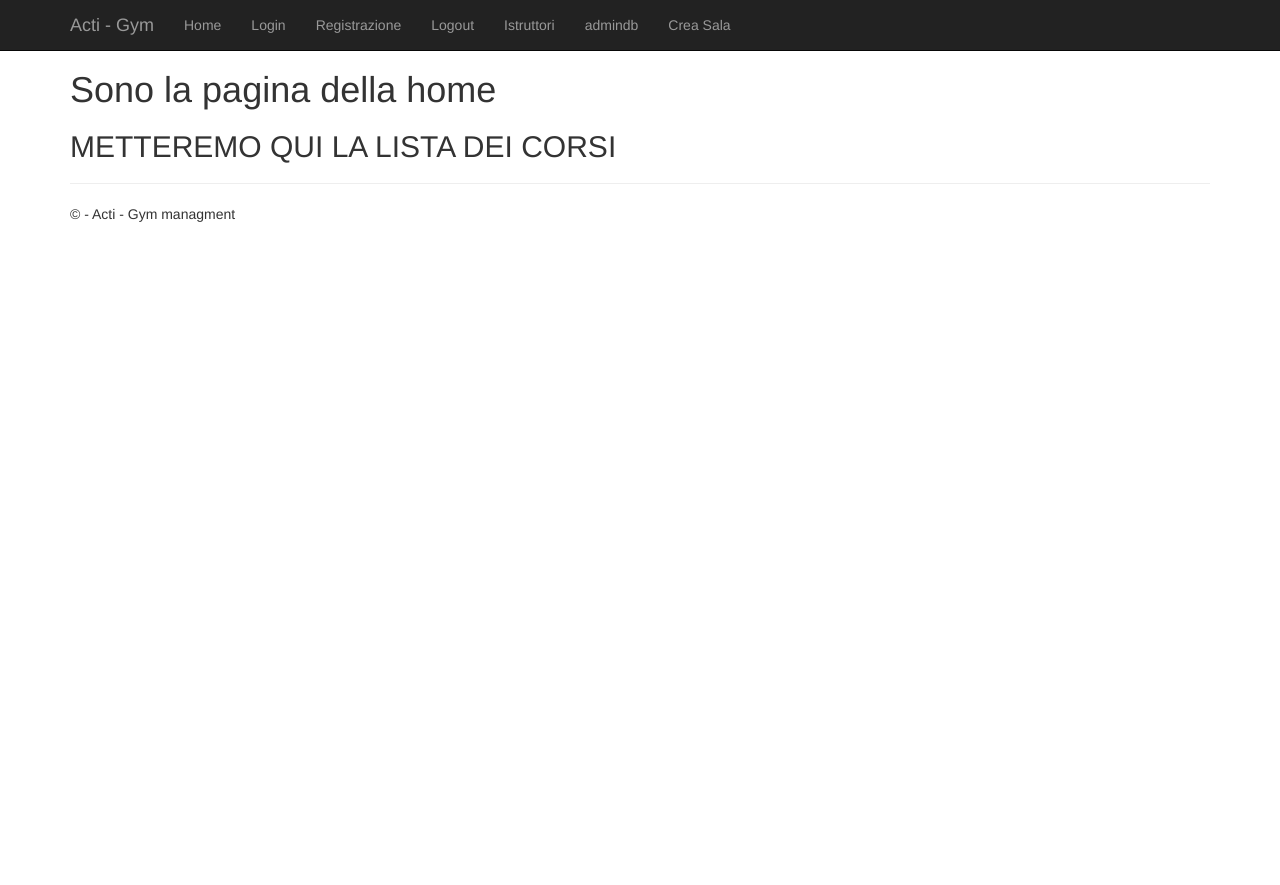
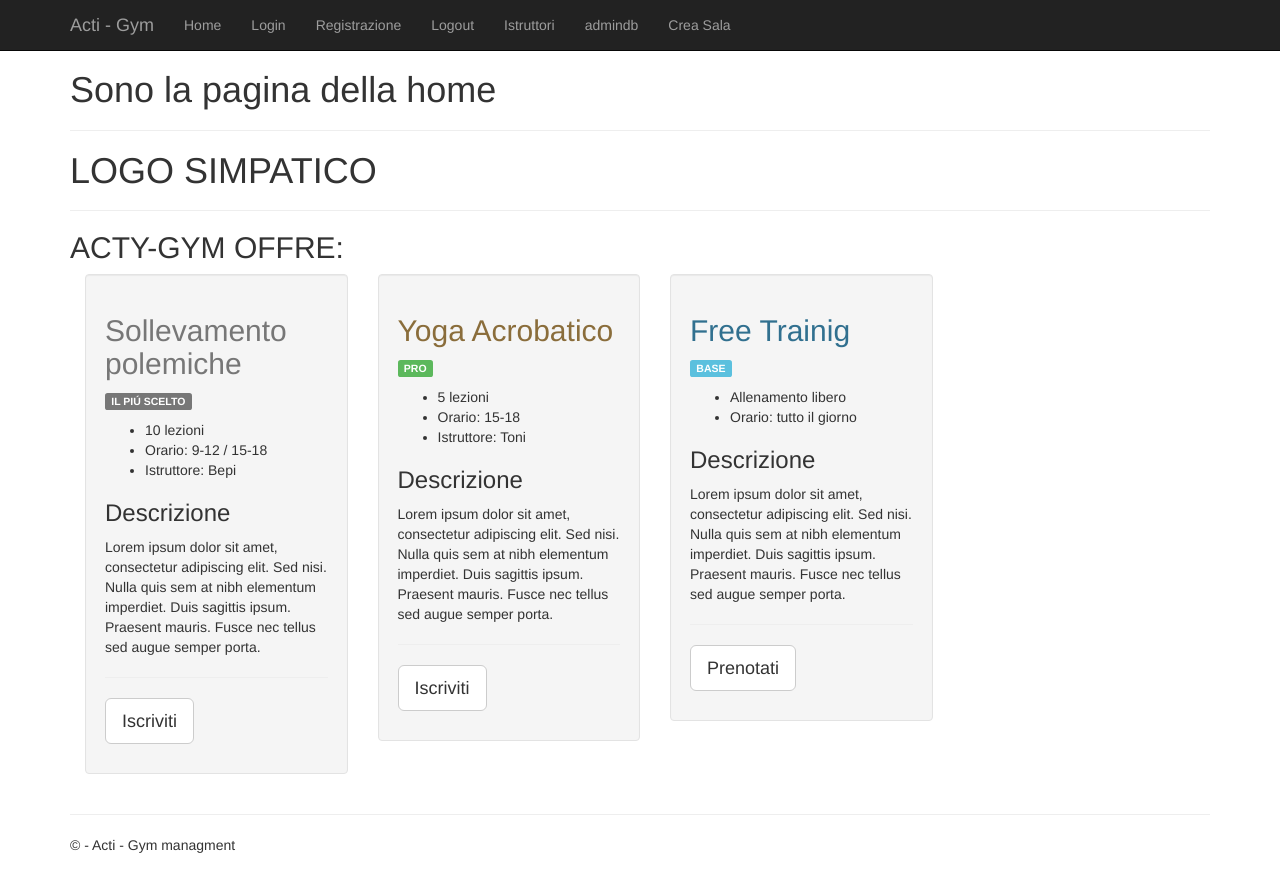
Before and after one commit to SpiderPorkPotter/Palestra, a Flask app: page / in a window 1280 px wide. Before the commit the page ends 222 px from the top, so only its background shows below. Run offline with Flask 2, Linux system fonts and the light colour scheme; some libraries are stand-ins or nearby versions.

Commit message:
scritto quello che si vede nella home e fixato alcuni errori che non mostravano una o due pagine (non ricordo quali perché era robetta)

```diff
--- a/Palestra/templates/home.html
+++ b/Palestra/templates/home.html
@@ -3,6 +3,65 @@
 {% block content %}
 
 <h1>Sono la pagina della home</h1>
-<h2 > METTEREMO QUI LA LISTA DEI CORSI</h2>
+<hr />
+<h1>LOGO SIMPATICO</h1>
+<hr />
+<h2 > ACTY-GYM OFFRE:</h2>
 
-{% endblock %}
+
+<!-- da riempire con le varie caratteristiche dei corsi prendendo i dati della query
+    e buttare tutto in un for che genera i cosi qua sotto-->
+<div class="container">
+    <!--una riga e' composta da sti tre div class row -->
+    <div class="row">
+        <div class="col-sm-3 col-md-3">
+            <div class="well">
+                <h2 class="text-muted">Sollevamento polemiche</h2>
+                <p><span class="label label-default">IL PI&Uacute; SCELTO</span></p>
+                <ul>
+                    <li>10 lezioni</li>
+                    <li>Orario: 9-12 / 15-18</li>
+                    <li>Istruttore: Bepi</li>
+                </ul>
+                <h3>Descrizione</h3>
+                <p>Lorem ipsum dolor sit amet, consectetur adipiscing elit. Sed nisi. Nulla quis sem at nibh elementum imperdiet. Duis sagittis ipsum. Praesent mauris. Fusce nec tellus sed augue semper porta.</p>
+                <hr>
+                <p><a class="btn btn-default btn-lg" href="#"><i class="icon-ok"></i>Iscriviti</a></p>
+            </div>
+        </div>
+
+        <div class="col-sm-3 col-md-3">
+            <div class="well">
+                <h2 class="text-warning">Yoga Acrobatico</h2>
+                <p><span class="label label-success">PRO</span></p>
+                <ul>
+                    <li>5 lezioni</li>
+                    <li>Orario: 15-18</li>
+                    <li>Istruttore: Toni</li>
+                </ul>
+                <h3>Descrizione</h3>
+                <p>Lorem ipsum dolor sit amet, consectetur adipiscing elit. Sed nisi. Nulla quis sem at nibh elementum imperdiet. Duis sagittis ipsum. Praesent mauris. Fusce nec tellus sed augue semper porta.</p>
+                <hr>
+                <p><a class="btn btn-default btn-lg" href="#"><i class="icon-ok"></i>Iscriviti</a></p>
+            </div>
+        </div>
+
+        <div class="col-sm-3 col-md-3">
+            <div class="well">
+                <h2 class="text-info">Free Trainig</h2>
+                <p><span class="label label-info">BASE</span></p>
+                <ul>
+                    <li>Allenamento libero</li>
+                    <li>Orario: tutto il giorno</li>
+                </ul>
+                <h3>Descrizione</h3>
+                <p>Lorem ipsum dolor sit amet, consectetur adipiscing elit. Sed nisi. Nulla quis sem at nibh elementum imperdiet. Duis sagittis ipsum. Praesent mauris. Fusce nec tellus sed augue semper porta.</p>
+                <hr>
+                <p><a class="btn btn-default btn-lg" href="#"><i class="icon-ok"></i>Prenotati</a></p>
+            </div>
+        </div>
+    </div>
+</div>
+
+
+    {% endblock %}
--- a/Palestra/templates/layout.html
+++ b/Palestra/templates/layout.html
@@ -8,6 +8,10 @@
     <link rel="stylesheet" type="text/css" href="/static/content/bootstrap.min.css" />
     <link rel="stylesheet" type="text/css" href="/static/content/site.css" />
     <script src="/static/scripts/modernizr-2.6.2.js"></script>
+
+    <link href="//netdna.bootstrapcdn.com/bootstrap/3.2.0/css/bootstrap.min.css" rel="stylesheet" id="bootstrap-css">
+    <script src="//netdna.bootstrapcdn.com/bootstrap/3.2.0/js/bootstrap.min.js"></script>
+    <script src="//code.jquery.com/jquery-1.11.1.min.js"></script>
 </head>
 
 
--- a/Palestra/views.py
+++ b/Palestra/views.py
@@ -24,8 +24,8 @@ import numpy
 nome_giorni_della_settimana=["Lunedì","Martedì","Mercoledì","Giovedì","Venerdì","Sabato","Domenica"]
 #psycopg2 è il driver che si usa per comunicare col database
 
-#DB_URI = "postgresql+psycopg2://postgres:passwordsupersegreta@localhost:5432/Palestra"
-DB_URI = "postgresql+psycopg2://postgres:a@localhost:5432/Palestra"
+DB_URI = "postgresql+psycopg2://postgres:passwordsupersegreta@localhost:5432/Palestra"
+#DB_URI = "postgresql+psycopg2://postgres:a@localhost:5432/Palestra"
 engine = create_engine(DB_URI)
 
 #inizializza la libreria che gestisce i login
```
